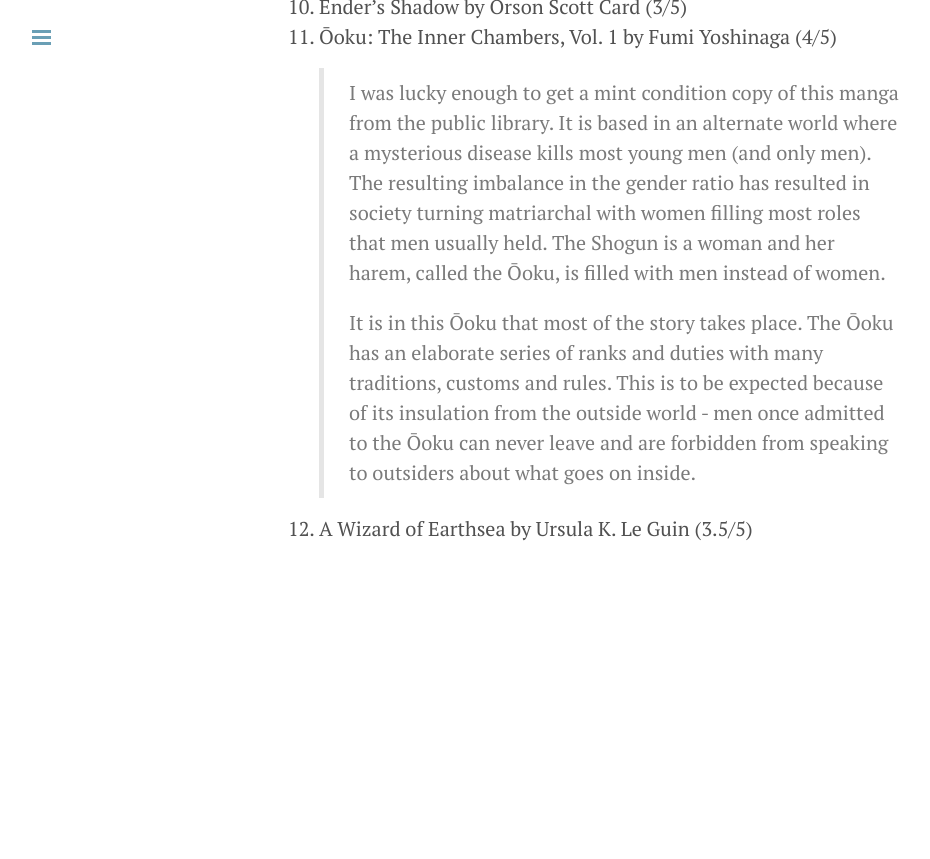
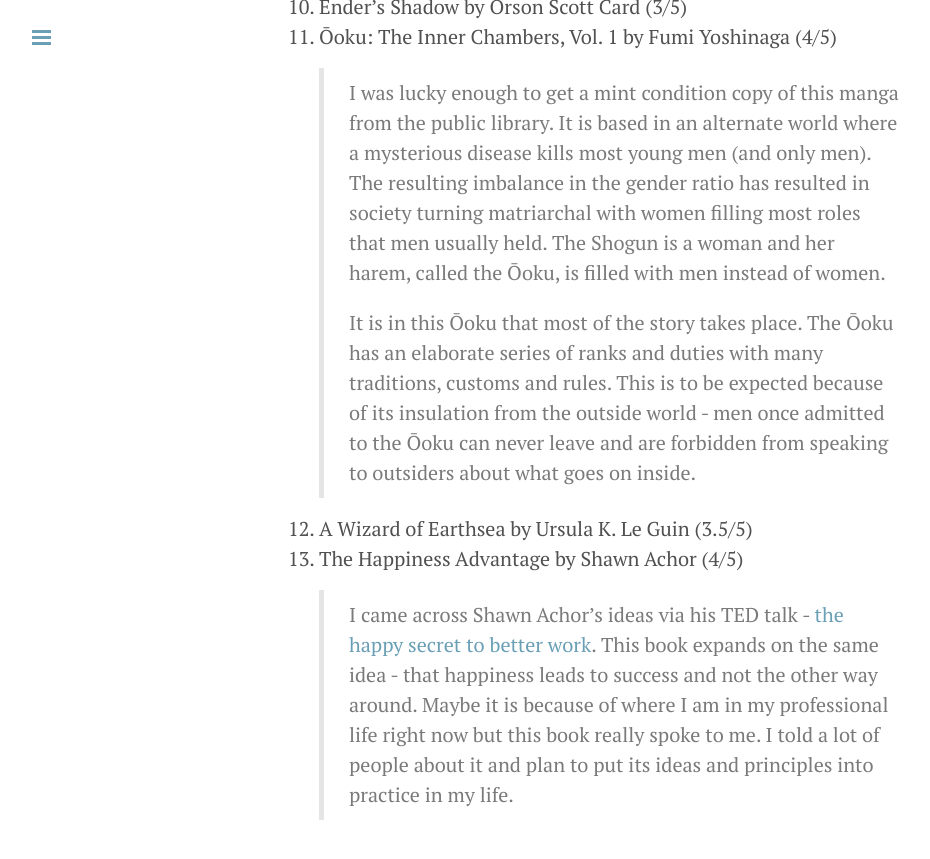
Before and after one commit to regularcoder/regularcoder, a Jekyll site: the page built from reading.md, in a window 1280 px wide and 900 px high, scrolled down 2034 px. Shown: the top 859 px of the window, without its empty margins (1-931 px from the left). Built offline with Jekyll 4.4.1, drawn with Linux system fonts in a browser that asks for light colours; Markdown is read by kramdown in place of the engine named in the settings; before the commit the page ends 2658 px from its top, so only the background shows below that.

Commit message:
Updated reading list

```diff
--- a/reading.md
+++ b/reading.md
@@ -36,3 +36,6 @@
 >
 > It is in this Ōoku that most of the story takes place. The Ōoku has an elaborate series of ranks and duties with many traditions, customs and rules. This is to be expected because of its insulation from the outside world - men once admitted to the Ōoku can never leave and are forbidden from speaking to outsiders about what goes on inside.
 11. A Wizard of Earthsea by Ursula K. Le Guin (3.5/5)
+12. The Happiness Advantage by Shawn Achor (4/5)
+> I came across Shawn Achor's ideas via his TED talk - [the happy secret to better work](http://www.ted.com/talks/shawn_achor_the_happy_secret_to_better_work?language=en). This book expands on the same idea - that happiness leads to success and not the other way around.
+> Maybe it is because of where I am in my professional life right now but this book really spoke to me. I told a lot of people about it and plan to put its ideas and principles into practice in my life.
```
